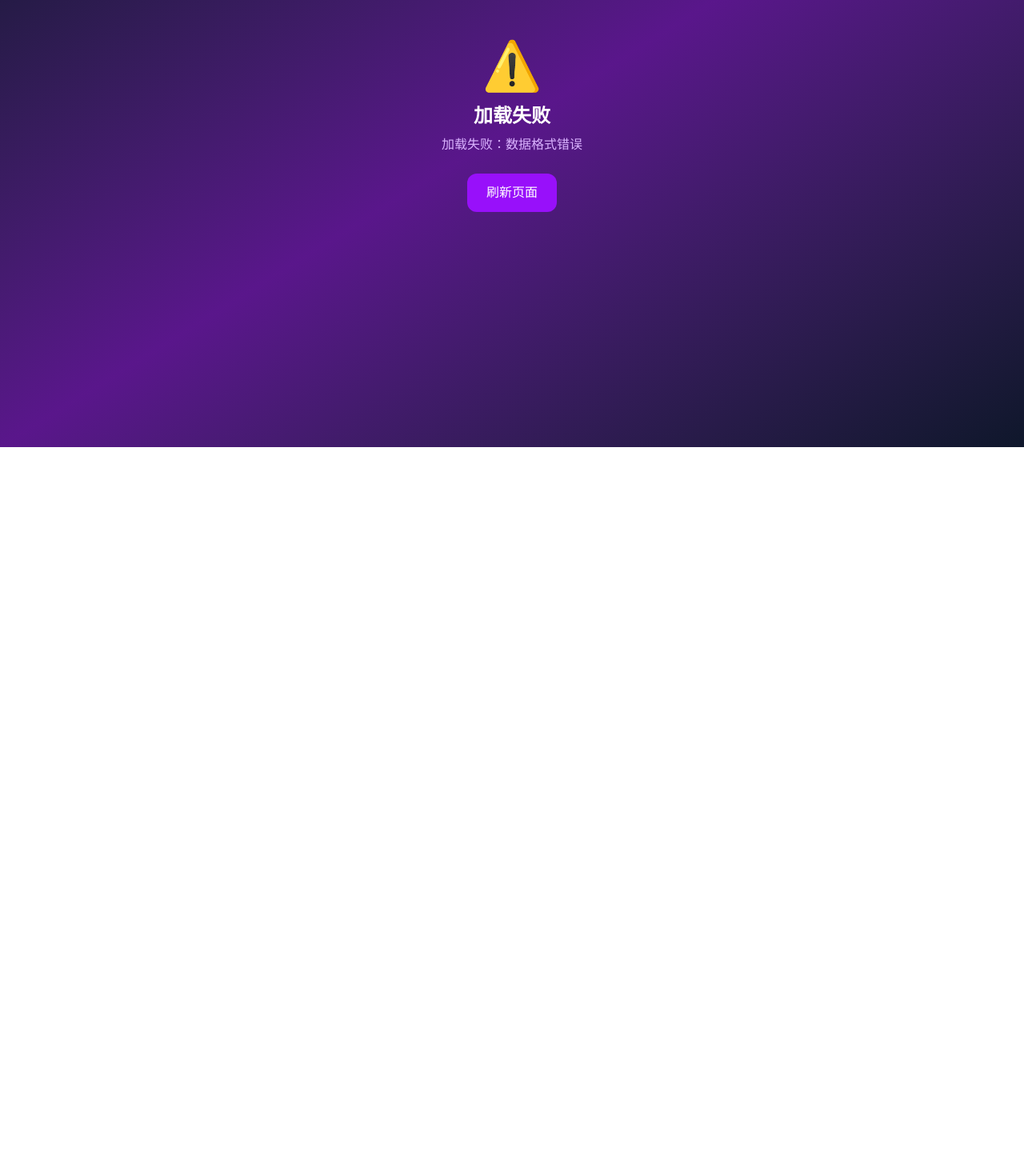
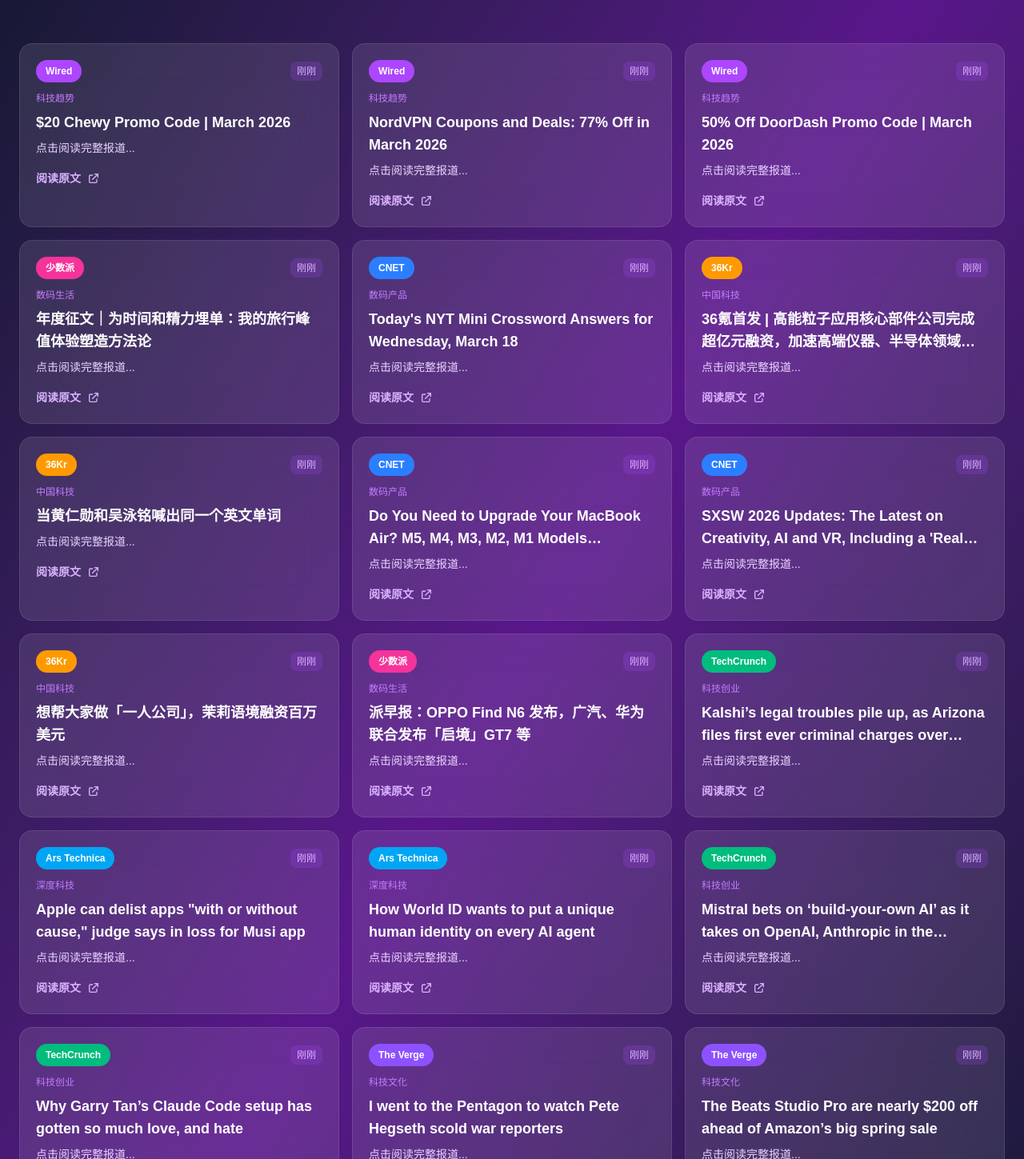
Before and after one commit to Clawi2026/tech-news-daily, a Next.js app: page / in a window 1280 px wide. Shown: the part 241-1690 px from the top of the page at 80% size. Before the commit the page ends 800 px from the top, so only its background shows below. Built offline with nearby package versions, Linux system fonts and the light colour scheme.

Commit message:
fix: 修复数据格式解析错误

```diff
--- a/app/page.tsx
+++ b/app/page.tsx
@@ -34,12 +34,20 @@
       const text = await response.text();
       const data = JSON.parse(text);
 
-      if (!Array.isArray(data) || data.length === 0) {
+      // 支持两种格式：数组 或 对象 (包含 articles 字段)
+      let articles: any[] = [];
+      if (Array.isArray(data)) {
+        articles = data;
+      } else if (data && typeof data === 'object' && Array.isArray(data.articles)) {
+        articles = data.articles;
+      }
+
+      if (!articles || articles.length === 0) {
         throw new Error('数据格式错误');
       }
 
-      setNews(data);
-      const firstDate = data[0]?.fetchedAt || data[0]?.publishedAt;
+      setNews(articles);
+      const firstDate = articles[0]?.fetchedAt || articles[0]?.publishedAt;
       if (firstDate) {
         try {
           setLastUpdate(new Date(firstDate).toLocaleString('zh-CN'));
--- a/public/data/latest.json
+++ b/public/data/latest.json
@@ -1,8 +1,73 @@
 {
-  "updatedAt": "2026-03-18T04:09:44.553Z",
+  "updatedAt": "2026-03-18T06:01:55.832Z",
   "sources": 10,
   "totalArticles": 21,
+  "fetchStatus": {
+    "success": [
+      "TechCrunch",
+      "The Verge",
+      "Ars Technica",
+      "Wired",
+      "CNET",
+      "36Kr",
+      "少数派"
+    ],
+    "partial": [],
+    "failed": [
+      "Unknown",
+      "Unknown",
+      "Unknown"
+    ]
+  },
   "articles": [
+    {
+      "id": "aHR0cHM6Ly93",
+      "source": "Wired",
+      "title": "$20 Chewy Promo Code | March 2026",
+      "originalTitle": "$20 Chewy Promo Code | March 2026",
+      "summary": "Explore Chewy coupon codes for $30 off, $20 off your first order $49, 50% off pet food, and more March 2026 discounts.",
+      "originalSummary": "Explore Chewy coupon codes for $30 off, $20 off your first order $49, 50% off pet food, and more March 2026 discounts.",
+      "url": "https://www.wired.com/story/chewy-promo-code/",
+      "publishedAt": "2026-03-18T05:00:00.000Z",
+      "language": "en",
+      "category": "科技趋势"
+    },
+    {
+      "id": "aHR0cHM6Ly93",
+      "source": "Wired",
+      "title": "NordVPN Coupons and Deals: 77% Off in March 2026",
+      "originalTitle": "NordVPN Coupons and Deals: 77% Off in March 2026",
+      "summary": "Save up to 77% on 2-year plans and get 3 free months with our NordVPN discount codes.",
+      "originalSummary": "Save up to 77% on 2-year plans and get 3 free months with our NordVPN discount codes.",
+      "url": "https://www.wired.com/story/nordvpn-coupon/",
+      "publishedAt": "2026-03-18T05:00:00.000Z",
+      "language": "en",
+      "category": "科技趋势"
+    },
+    {
+      "id": "aHR0cHM6Ly93",
+      "source": "Wired",
+      "title": "50% Off DoorDash Promo Code | March 2026",
+      "originalTitle": "50% Off DoorDash Promo Code | March 2026",
+      "summary": "Explore today’s top DoorDash promo codes for $25 off your first order, free delivery, and up to 50% off for existing customers.",
+      "originalSummary": "Explore today’s top DoorDash promo codes for $25 off your first order, free delivery, and up to 50% off for existing customers.",
+      "url": "https://www.wired.com/story/doordash-promo-code/",
+      "publishedAt": "2026-03-18T05:00:00.000Z",
+      "language": "en",
+      "category": "科技趋势"
+    },
+    {
+      "id": "aHR0cHM6Ly9z",
+      "source": "少数派",
+      "title": "年度征文｜为时间和精力埋单：我的旅行峰值体验塑造方法论",
+      "originalTitle": "年度征文｜为时间和精力埋单：我的旅行峰值体验塑造方法论",
+      "summary": "希望这套旅行攻略方法论能带给大家一些启发和收获。查看全文",
+      "originalSummary": "希望这套旅行攻略方法论能带给大家一些启发和收获。查看全文",
+      "url": "https://sspai.com/post/106217",
+      "publishedAt": "2026-03-18T03:31:33.000Z",
+      "language": "zh",
+      "category": "数码生活"
+    },
     {
       "id": "aHR0cHM6Ly93",
       "source": "CNET",
@@ -76,18 +141,6 @@
       "category": "中国科技"
     },
     {
-      "id": "aHR0cHM6Ly93",
-      "source": "Wired",
-      "title": "Justice Department Says Anthropic Can’t Be Trusted With Warfighting Systems",
-      "originalTitle": "Justice Department Says Anthropic Can’t Be Trusted With Warfighting Systems",
-      "summary": "In response to Anthropic’s lawsuit, the government said it lawfully penalized the company for trying to limit how its Claude AI models could be used by the military.",
-      "originalSummary": "In response to Anthropic’s lawsuit, the government said it lawfully penalized the company for trying to limit how its Claude AI models could be used by the military.",
-      "url": "https://www.wired.com/story/department-of-defense-responds-to-anthropic-lawsuit/",
-      "publishedAt": "2026-03-18T00:51:14.000Z",
-      "language": "en",
-      "category": "科技趋势"
-    },
-    {
       "id": "aHR0cHM6Ly9z",
       "source": "少数派",
       "title": "派早报：OPPO Find N6 发布，广汽、华为联合发布「启境」GT7 等",
@@ -98,18 +151,6 @@
       "publishedAt": "2026-03-17T23:23:21.000Z",
       "language": "zh",
       "category": "数码生活"
-    },
-    {
-      "id": "aHR0cHM6Ly93",
-      "source": "Wired",
-      "title": "Meta Is Shutting Down Horizon Worlds on Meta Quest",
-      "originalTitle": "Meta Is Shutting Down Horizon Worlds on Meta Quest",
-      "summary": "Meta’s flailing virtual reality social experience is being discontinued in June. It's part of Meta’s broader moves to slim down the business that became its namesake.",
-      "originalSummary": "Meta’s flailing virtual reality social experience is being discontinued in June. It's part of Meta’s broader moves to slim down the business that became its namesake.",
-      "url": "https://www.wired.com/story/meta-is-shutting-down-horizon-worlds-on-meta-quest/",
-      "publishedAt": "2026-03-17T22:24:51.000Z",
-      "language": "en",
-      "category": "科技趋势"
     },
     {
       "id": "aHR0cHM6Ly90",
@@ -174,20 +215,10 @@
     {
       "id": "aHR0cHM6Ly93",
       "source": "The Verge",
-      "title": {
-        "_": "I went to the Pentagon to watch Pete Hegseth scold war reporters",
-        "$": {
-          "type": "html"
-        }
-      },
-      "originalTitle": {
-        "_": "I went to the Pentagon to watch Pete Hegseth scold war reporters",
-        "$": {
-          "type": "html"
-        }
-      },
-      "summary": "",
-      "originalSummary": "",
+      "title": "I went to the Pentagon to watch Pete Hegseth scold war reporters",
+      "originalTitle": "I went to the Pentagon to watch Pete Hegseth scold war reporters",
+      "summary": "It is day 13 of America's surprise war with Iran - by sheer coincidence, it's Friday the 13th - and I am delirious. I haven't had a coffee since I woke up at 5AM, because I'm not allowed to bring outs",
+      "originalSummary": "It is day 13 of America's surprise war with Iran - by sheer coincidence, it's Friday the 13th - and I am delirious. I haven't had a coffee since I woke up at 5AM, because I'm not allowed to bring outs",
       "url": "https://www.theverge.com/policy/896312/pentagon-briefing-iran-war-pete-hegseth",
       "publishedAt": "2026-03-17T20:47:35.000Z",
       "language": "en",
@@ -196,20 +227,10 @@
     {
       "id": "aHR0cHM6Ly93",
       "source": "The Verge",
-      "title": {
-        "_": "The Beats Studio Pro are nearly $200 off ahead of Amazon’s big spring sale",
-        "$": {
-          "type": "html"
-        }
-      },
-      "originalTitle": {
-        "_": "The Beats Studio Pro are nearly $200 off ahead of Amazon’s big spring sale",
-        "$": {
-          "type": "html"
-        }
-      },
-      "summary": "",
-      "originalSummary": "",
+      "title": "The Beats Studio Pro are nearly $200 off ahead of Amazon’s big spring sale",
+      "originalTitle": "The Beats Studio Pro are nearly $200 off ahead of Amazon’s big spring sale",
+      "summary": "Earlier this week, Apple unveiled the AirPods Max 2. The forthcoming over-ear headphones build on their predecessor with an H2 chip that powers a range of new features; however, they still don’t offer",
+      "originalSummary": "Earlier this week, Apple unveiled the AirPods Max 2. The forthcoming over-ear headphones build on their predecessor with an H2 chip that powers a range of new features; however, they still don’t offer",
       "url": "https://www.theverge.com/gadgets/896279/beats-studio-pro-anc-headphones-amazon-big-spring-sale-deal-2026",
       "publishedAt": "2026-03-17T20:38:08.000Z",
       "language": "en",
@@ -217,33 +238,11 @@
     },
     {
       "id": "aHR0cHM6Ly93",
-      "source": "Wired",
-      "title": "DoorDash Reservations Scored America’s Most Exclusive Restaurants",
-      "originalTitle": "DoorDash Reservations Scored America’s Most Exclusive Restaurants",
-      "summary": "After the rise (and fall) of reservation scalping, DoorDash and a host of apps are fighting to book you a seat at the country’s most exclusive restaurants.",
-      "originalSummary": "After the rise (and fall) of reservation scalping, DoorDash and a host of apps are fighting to book you a seat at the country’s most exclusive restaurants.",
-      "url": "https://www.wired.com/story/doordash-reservations-exclusive-restaurants/",
-      "publishedAt": "2026-03-17T20:32:13.000Z",
-      "language": "en",
-      "category": "科技趋势"
-    },
-    {
-      "id": "aHR0cHM6Ly93",
       "source": "The Verge",
-      "title": {
-        "_": "Remedy’s live-service shooter Firebreak is getting its final major update",
-        "$": {
-          "type": "html"
-        }
-      },
-      "originalTitle": {
-        "_": "Remedy’s live-service shooter Firebreak is getting its final major update",
-        "$": {
-          "type": "html"
-        }
-      },
-      "summary": "",
-      "originalSummary": "",
+      "title": "Remedy’s live-service shooter Firebreak is getting its final major update",
+      "originalTitle": "Remedy’s live-service shooter Firebreak is getting its final major update",
+      "summary": "Remedy is winding down its team shooter FBC: Firebreak with a big update that launches today. But while the game won't be getting any new content going forward, the studio intends to keep it alive for",
+      "originalSummary": "Remedy is winding down its team shooter FBC: Firebreak with a big update that launches today. But while the game won't be getting any new content going forward, the studio intends to keep it alive for",
       "url": "https://www.theverge.com/entertainment/896278/fbc-firebreak-last-update-remedy",
       "publishedAt": "2026-03-17T19:36:45.000Z",
       "language": "en",
@@ -272,18 +271,6 @@
       "publishedAt": "2026-03-17T08:52:57.000Z",
       "language": "zh",
       "category": "数码生活"
-    },
-    {
-      "id": "aHR0cHM6Ly9z",
-      "source": "少数派",
-      "title": "年度征文 | 冬游九寨，或许这个季节更适合叙述她的美",
-      "originalTitle": "年度征文 | 冬游九寨，或许这个季节更适合叙述她的美",
-      "summary": "希望九寨之行是个契机，在新的一年，继续踏足荒野，去感受，去风里从头再来。查看全文",
-      "originalSummary": "希望九寨之行是个契机，在新的一年，继续踏足荒野，去感受，去风里从头再来。查看全文",
-      "url": "https://sspai.com/post/106439",
-      "publishedAt": "2026-03-17T07:43:01.000Z",
-      "language": "zh",
-      "category": "数码生活"
     }
   ]
 }
--- /dev/null
+++ b/scripts/fetch-news-now.js
@@ -0,0 +1,183 @@
+#!/usr/bin/env node
+/**
+ * 全球科技新闻抓取脚本 - 快速版本
+ * 从多个 RSS 源获取新闻，翻译为中文，输出 JSON
+ */
+
+const fetch = require('node-fetch').default || require('node-fetch');
+const { Parser } = require('xml2js');
+const fs = require('fs');
+const path = require('path');
+
+// 10 个新闻源配置
+const NEWS_SOURCES = [
+  { name: 'TechCrunch', url: 'https://techcrunch.com/feed/', language: 'en', category: '科技创业' },
+  { name: 'The Verge', url: 'https://www.theverge.com/rss/index.xml', language: 'en', category: '科技文化' },
+  { name: 'Ars Technica', url: 'https://feeds.arstechnica.com/arstechnica/index', language: 'en', category: '深度科技' },
+  { name: 'Wired', url: 'https://www.wired.com/feed/rss', language: 'en', category: '科技趋势' },
+  { name: 'BBC Technology', url: 'http://feeds.bbci.co.uk/news/technology/rss.xml', language: 'en', category: '综合科技' },
+  { name: 'CNET', url: 'https://www.cnet.com/rss/news/', language: 'en', category: '数码产品' },
+  { name: 'Bloomberg Tech', url: 'https://www.bloomberg.com/technology/rss', language: 'en', category: '科技财经' },
+  { name: '36Kr', url: 'https://www.36kr.com/feed', language: 'zh', category: '中国科技' },
+  { name: '虎嗅', url: 'https://www.huxiu.com/rss', language: 'zh', category: '商业科技' },
+  { name: '少数派', url: 'https://sspai.com/feed', language: 'zh', category: '数码生活' }
+];
+
+// 简单翻译函数（使用 MyMemory 免费 API）
+async function translateText(text, from = 'en', to = 'zh') {
+  if (from === 'zh' || !text || text.length === 0) return text;
+  try {
+    const truncated = text.length > 500 ? text.substring(0, 500) : text;
+    const url = `https://api.mymemory.translated.net/get?q=${encodeURIComponent(truncated)}&langpair=${from}|${to}`;
+    const response = await fetch(url, { timeout: 5000 });
+    const data = await response.json();
+    if (data.responseStatus === 200 && data.responseData?.translatedText) {
+      return data.responseData.translatedText;
+    }
+    return text;
+  } catch (error) {
+    return text;
+  }
+}
+
+// 解析 RSS Feed（带超时）
+async function fetchRSS(source) {
+  console.log(`  → 抓取 ${source.name} (${source.category})...`);
+
+  try {
+    const controller = new AbortController();
+    const timeout = setTimeout(() => controller.abort(), 12000);
+
+    const response = await fetch(source.url, {
+      headers: { 'User-Agent': 'Mozilla/5.0 (compatible; TechNewsDaily/1.0)' },
+      signal: controller.signal
+    });
+
+    clearTimeout(timeout);
+
+    if (!response.ok) {
+      throw new Error(`HTTP ${response.status}`);
+    }
+
+    const xml = await response.text();
+    const parser = new Parser();
+    const result = await parser.parseStringPromise(xml);
+
+    // 处理不同 RSS 格式
+    const items = result.rss?.channel?.[0]?.item ||
+                  result.feed?.entry ||
+                  result.rdf?.item ||
+                  [];
+
+    const articles = [];
+    for (const item of items.slice(0, 3)) {
+      const titleRaw = item.title?.[0] || item.title;
+      const title = typeof titleRaw === 'object' ? (titleRaw._ || '无标题') : (titleRaw || '无标题');
+
+      const linkRaw = item.link?.[0]?.$?.href || item.link?.[0] || item.link;
+      const link = typeof linkRaw === 'object' ? (linkRaw._ || linkRaw.$?.href || '#') : (linkRaw || '#');
+
+      const descRaw = item.description?.[0] || item.summary?.[0] || item.content?.[0]?._ || '';
+      const description = typeof descRaw === 'object' ? (descRaw._ || '') : (descRaw || '');
+
+      const pubDate = item.pubDate?.[0] || item.published?.[0] || new Date().toISOString();
+
+      const translatedTitle = await translateText(title, source.language);
+      const cleanDesc = typeof description === 'string'
+        ? description.replace(/<[^>]*>/g, '').substring(0, 200)
+        : '';
+      const translatedDesc = source.language === 'zh' ? cleanDesc : await translateText(cleanDesc, source.language);
+
+      articles.push({
+        id: Buffer.from(link).toString('base64').substring(0, 12),
+        source: source.name,
+        title: translatedTitle,
+        originalTitle: title,
+        summary: translatedDesc,
+        originalSummary: cleanDesc,
+        url: link,
+        publishedAt: new Date(pubDate).toISOString(),
+        language: source.language,
+        category: source.category
+      });
+    }
+
+    console.log(`    ✓ 找到 ${articles.length} 条新闻`);
+    return articles;
+  } catch (error) {
+    console.error(`  ❌ ${source.name} 抓取失败：${error.message}`);
+    return [];
+  }
+}
+
+// 主函数
+async function main() {
+  console.log('📰 开始抓取全球科技新闻...');
+  console.log(`   新闻源：${NEWS_SOURCES.length} 个（7 个国外 + 3 个国内）`);
+  console.log(`   时间：${new Date().toISOString()}`);
+  console.log('');
+
+  const allNews = [];
+  const fetchStatus = { success: [], partial: [], failed: [] };
+
+  // 并行抓取（带限制）
+  const results = await Promise.allSettled(
+    NEWS_SOURCES.map(source => fetchRSS(source).then(articles => ({ source, articles })))
+  );
+
+  for (const result of results) {
+    if (result.status === 'fulfilled' && result.value.articles.length > 0) {
+      allNews.push(...result.value.articles);
+      fetchStatus.success.push(result.value.source.name);
+    } else {
+      const sourceName = result.reason?.source?.name || 'Unknown';
+      fetchStatus.failed.push(sourceName);
+    }
+  }
+
+  // 按发布时间排序
+  allNews.sort((a, b) => new Date(b.publishedAt).getTime() - new Date(a.publishedAt).getTime());
+
+  // 去重
+  const seen = new Set();
+  const dedupedNews = allNews.filter(article => {
+    if (seen.has(article.url)) return false;
+    seen.add(article.url);
+    return true;
+  });
+
+  console.log(`\n📊 去重后：${dedupedNews.length} 条（移除 ${allNews.length - dedupedNews.length} 条重复）`);
+
+  // 保存文件
+  const outputDir = path.join(__dirname, '../public/data');
+  if (!fs.existsSync(outputDir)) {
+    fs.mkdirSync(outputDir, { recursive: true });
+  }
+
+  const outputPath = path.join(outputDir, 'latest.json');
+
+  const outputData = {
+    updatedAt: new Date().toISOString(),
+    sources: NEWS_SOURCES.length,
+    totalArticles: dedupedNews.length,
+    fetchStatus,
+    articles: dedupedNews
+  };
+
+  fs.writeFileSync(outputPath, JSON.stringify(outputData, null, 2), 'utf8');
+
+  console.log(`\n✅ 完成！共抓取 ${dedupedNews.length} 条新闻`);
+  console.log(`📁 保存到：${outputPath}`);
+  console.log(`\n📊 新闻源统计:`);
+  console.log(`   成功：${fetchStatus.success.join(', ')}`);
+  if (fetchStatus.failed.length > 0) {
+    console.log(`   失败：${fetchStatus.failed.join(', ')}`);
+  }
+
+  return outputData;
+}
+
+// 运行
+main().catch(console.error);
+
+module.exports = { main };
```
